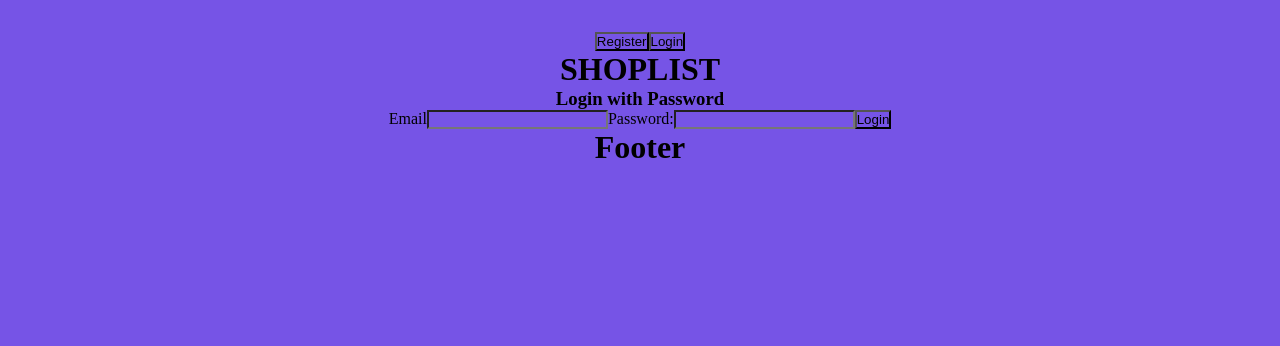
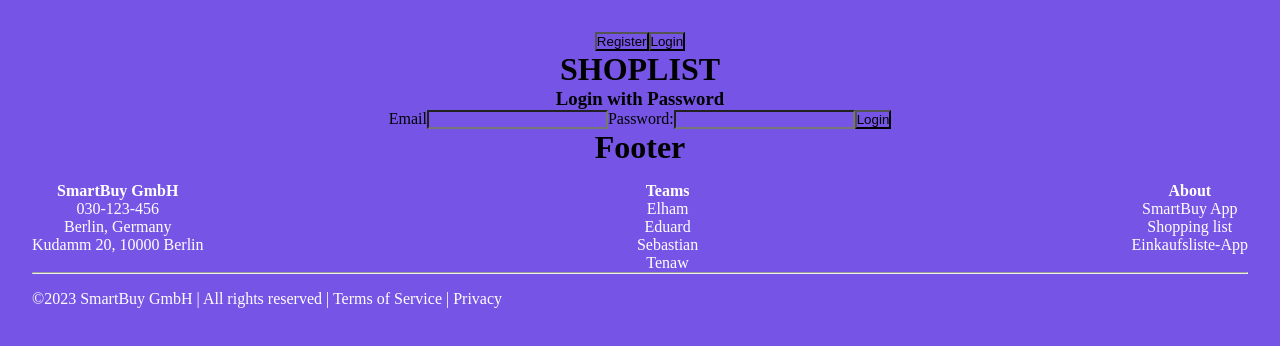
Before and after one commit to gruppe-60/client, a React (Vite) app: page / in a window 1280 px wide. Shown: the top 346 px of the page. Built offline with nearby package versions, Linux system fonts and the light colour scheme.

Commit message:
footer feature added

```diff
--- a/src/layout/Footer/Footer.css
+++ b/src/layout/Footer/Footer.css
@@ -0,0 +1,14 @@
+
+
+.row{
+    display :flex;
+    justify-content:space-between;
+    color: white;
+    padding-top: 1em;
+    position: relative;
+    bottom: 0;
+    width: 100%;
+}
+.col li{
+    list-style: none;
+}
--- a/src/layout/Footer/Footer.jsx
+++ b/src/layout/Footer/Footer.jsx
@@ -3,9 +3,49 @@ import "./Footer.css";
 
 const Footer = () => {
 
-    return(
+    return (
         <>
-        <h1>Footer</h1>
+            <h1>Footer</h1>
+            <div className='main-footer'>
+                <div  >
+                    <div className='row'>
+                        {/*  spalte1 */}
+                        <div className='col'>
+                            <h4>SmartBuy GmbH</h4>
+                            <ul className=''>
+                                <li >030-123-456</li>
+                                <li >Berlin, Germany</li>
+                                <li >Kudamm 20, 10000 Berlin</li>
+                            </ul>
+                        </div>
+                        {/* spalte2 */}
+                        <div className='col' >
+                            <h4>Teams</h4>
+                            <ul className=''>
+                                <li>Elham </li>
+                                <li>Eduard</li>
+                                <li>Sebastian</li>
+                                <li>Tenaw</li>
+                            </ul>
+                        </div>
+                        {/*   spalte3 */}
+                        <div className='col' >
+                            <h4>About</h4>
+                            <ul className=''>
+                                <li>SmartBuy App</li>
+                                <li>Shopping list</li>
+                                <li>Einkaufsliste-App</li>
+                            </ul>
+                        </div>
+                    </div>
+                    <hr />
+                    <div className='row'>
+                        <p className='' >
+                            &copy;{new Date().getFullYear()} SmartBuy GmbH  |  All rights reserved | Terms of Service  | Privacy
+                        </p>
+                    </div>
+                </div>
+            </div>
         </>
     )
 
```
